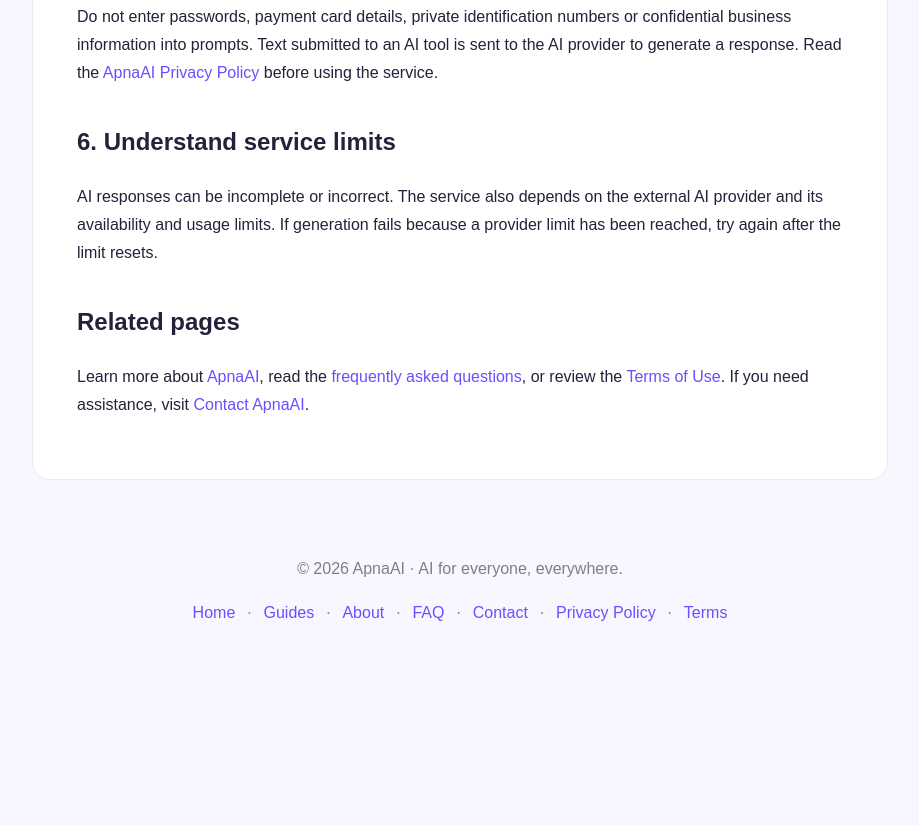
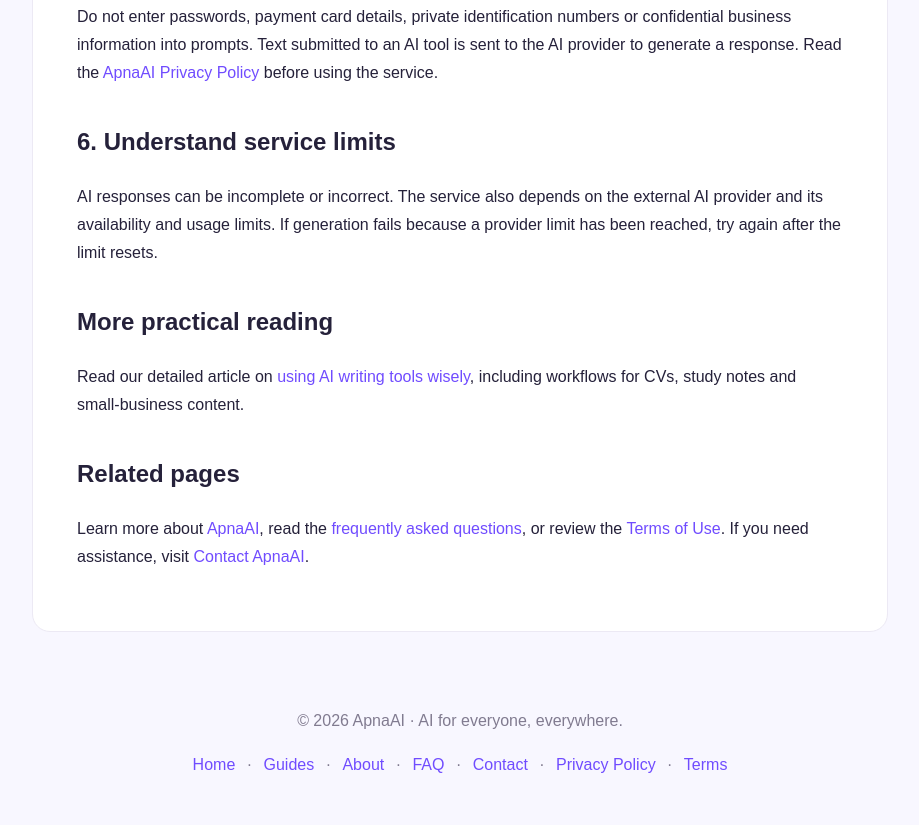
Before and after one commit to Apna-Ai/apnaai, a plain HTML site: page guides.html in a window 1280 px wide. Shown: the part 3227-4052 px from the top of the page, without its empty margins (180-1099 px from the left). Before the commit the page ends 3900 px from the top, so only its background shows below. Drawn offline with Linux system fonts and the light colour scheme.

Commit message:
Link new practical AI writing article from guides

```diff
--- a/guides.html
+++ b/guides.html
@@ -66,6 +66,8 @@
 <p>Do not enter passwords, payment card details, private identification numbers or confidential business information into prompts. Text submitted to an AI tool is sent to the AI provider to generate a response. Read the <a href="/privacy.html">ApnaAI Privacy Policy</a> before using the service.</p>
 <h2>6. Understand service limits</h2>
 <p>AI responses can be incomplete or incorrect. The service also depends on the external AI provider and its availability and usage limits. If generation fails because a provider limit has been reached, try again after the limit resets.</p>
+<h2>More practical reading</h2>
+<p>Read our detailed article on <a href="/using-ai-writing-tools-wisely.html">using AI writing tools wisely</a>, including workflows for CVs, study notes and small-business content.</p>
 <h2>Related pages</h2>
 <p>Learn more about <a href="/about.html">ApnaAI</a>, read the <a href="/faq.html">frequently asked questions</a>, or review the <a href="/terms.html">Terms of Use</a>. If you need assistance, visit <a href="/contact.html">Contact ApnaAI</a>.</p>
 </article></main>
```
